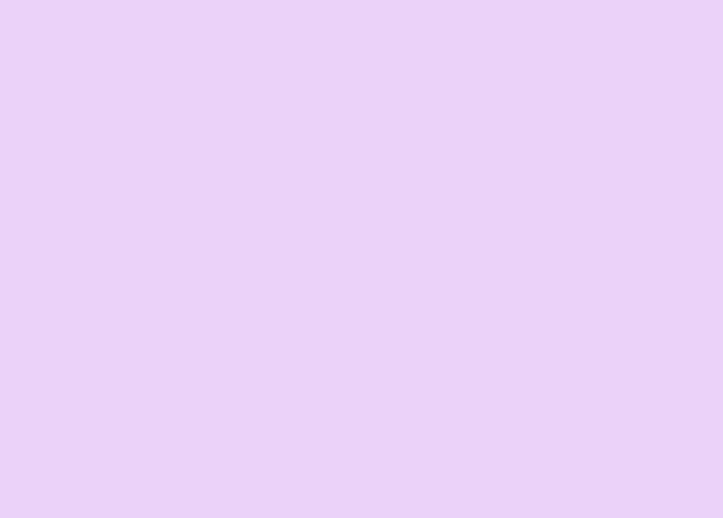
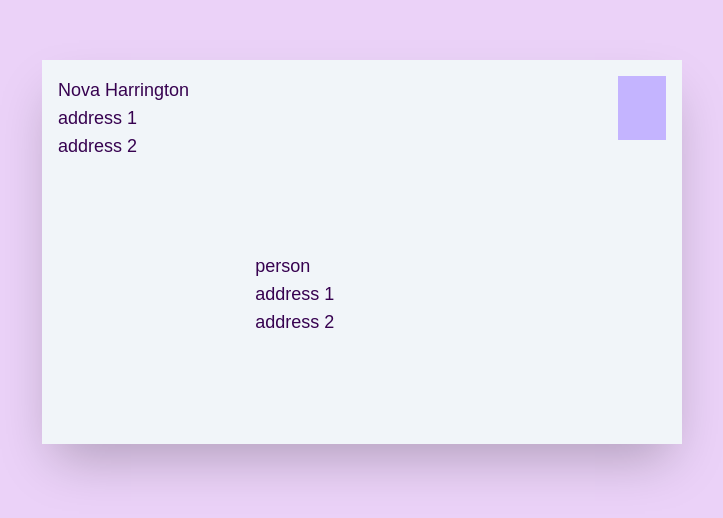
Before and after one commit to aelithron/mc-sticker-tooling, a Next.js app in the folder fulfiller/: page /dashboard in a window 1280 px wide. Shown: the part 148-666 px from the top of the page, without its empty margins (278-1001 px from the left). Built offline with nearby package versions, Linux system fonts and the light colour scheme.

Commit message:
fulfiller: render a virtual envelope, add middleware

```diff
--- /dev/null
+++ b/fulfiller/app/dashboard/letter.module.tsx
@@ -0,0 +1,27 @@
+"use client"
+import { SwipeEventData, useSwipeable } from "react-swipeable";
+
+export default function Letter() {
+  async function handleFulfill(e: SwipeEventData) {
+
+  }
+  async function handleFlag(e: SwipeEventData) {
+
+  }
+  const handlers = useSwipeable({ onSwipedRight: async (e) => await handleFulfill(e), onSwipedLeft: async (e) => await handleFlag(e) });
+  return (
+    <div {...handlers} className="touch-pan-y bg-slate-100 p-8 shadow-2xl w-80 h-48 md:w-160 md:h-96 relative overflow-hidden">
+      <div className="absolute top-4 left-4 text-sm md:text-lg">
+        <p>Nova Harrington</p>
+        <p>address 1</p>
+        <p>address 2</p>
+      </div>
+      <div className="absolute top-1/2 left-1/3 m-auto text-sm md:text-lg">
+        <p>person</p>
+        <p>address 1</p>
+        <p>address 2</p>
+      </div>
+      <div className="absolute top-4 right-4 w-12 h-16 bg-violet-300" />
+    </div>
+  );
+}
--- a/fulfiller/app/dashboard/page.tsx
+++ b/fulfiller/app/dashboard/page.tsx
@@ -1,7 +1,9 @@
+import Letter from "./letter.module";
+
 export default function Page() {
   return (
-    <div className="flex flex-col min-h-screen p-8 md:px-20">
-
+    <div className="flex flex-col min-h-screen p-8 md:px-20 items-center justify-center">
+      <Letter />
     </div>
   );
 }
--- /dev/null
+++ b/fulfiller/proxy.ts
@@ -0,0 +1,10 @@
+import { NextRequest, NextResponse } from "next/server";
+import { auth } from "./utils/auth";
+import { headers } from "next/headers";
+
+export async function proxy(req: NextRequest): Promise<NextResponse> {
+  const session = await auth.api.getSession({ headers: await headers() });
+  if (!session) return NextResponse.redirect(new URL("/", req.url));
+  return NextResponse.next();
+}
+export const config = { matcher: ["/dashboard"] }
```
